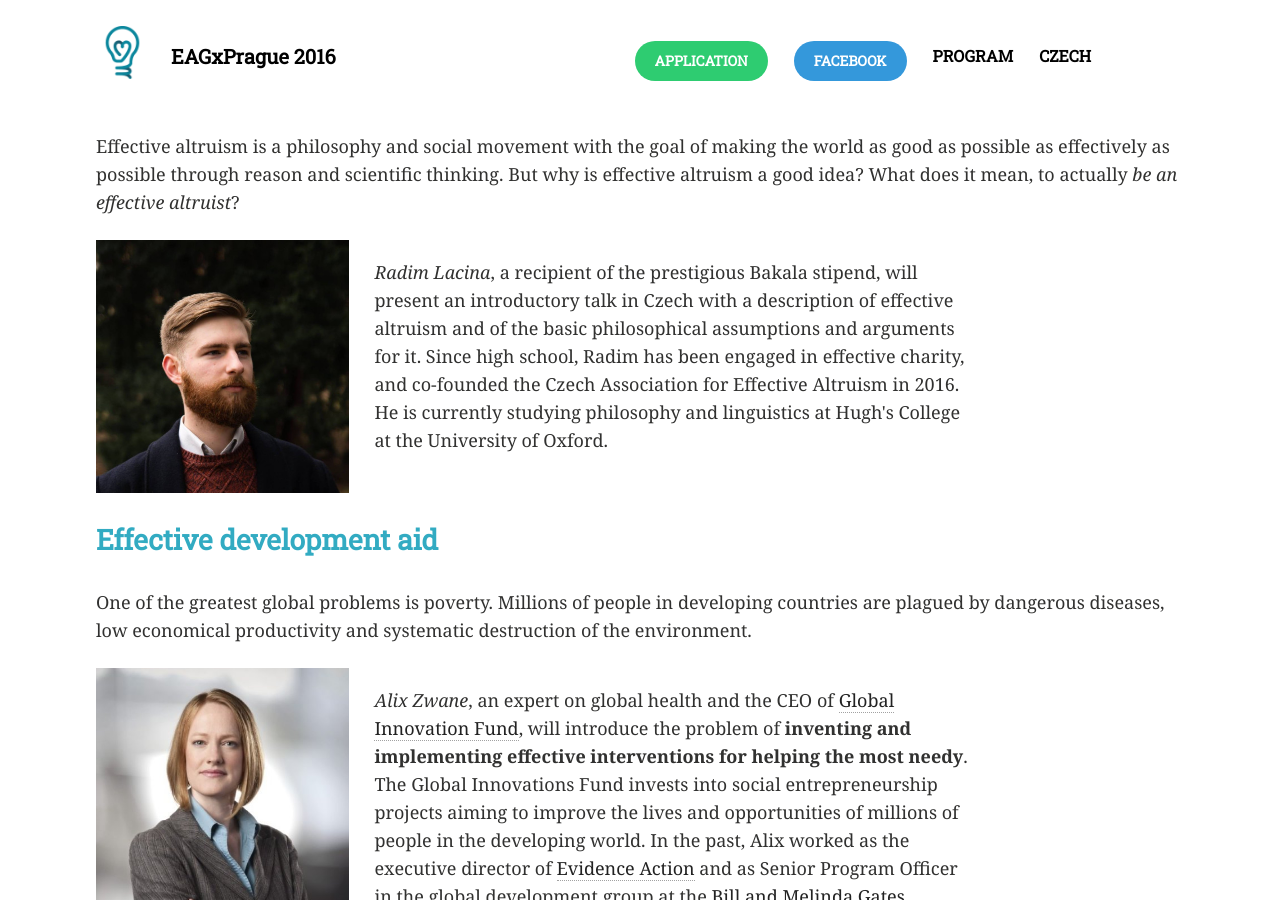
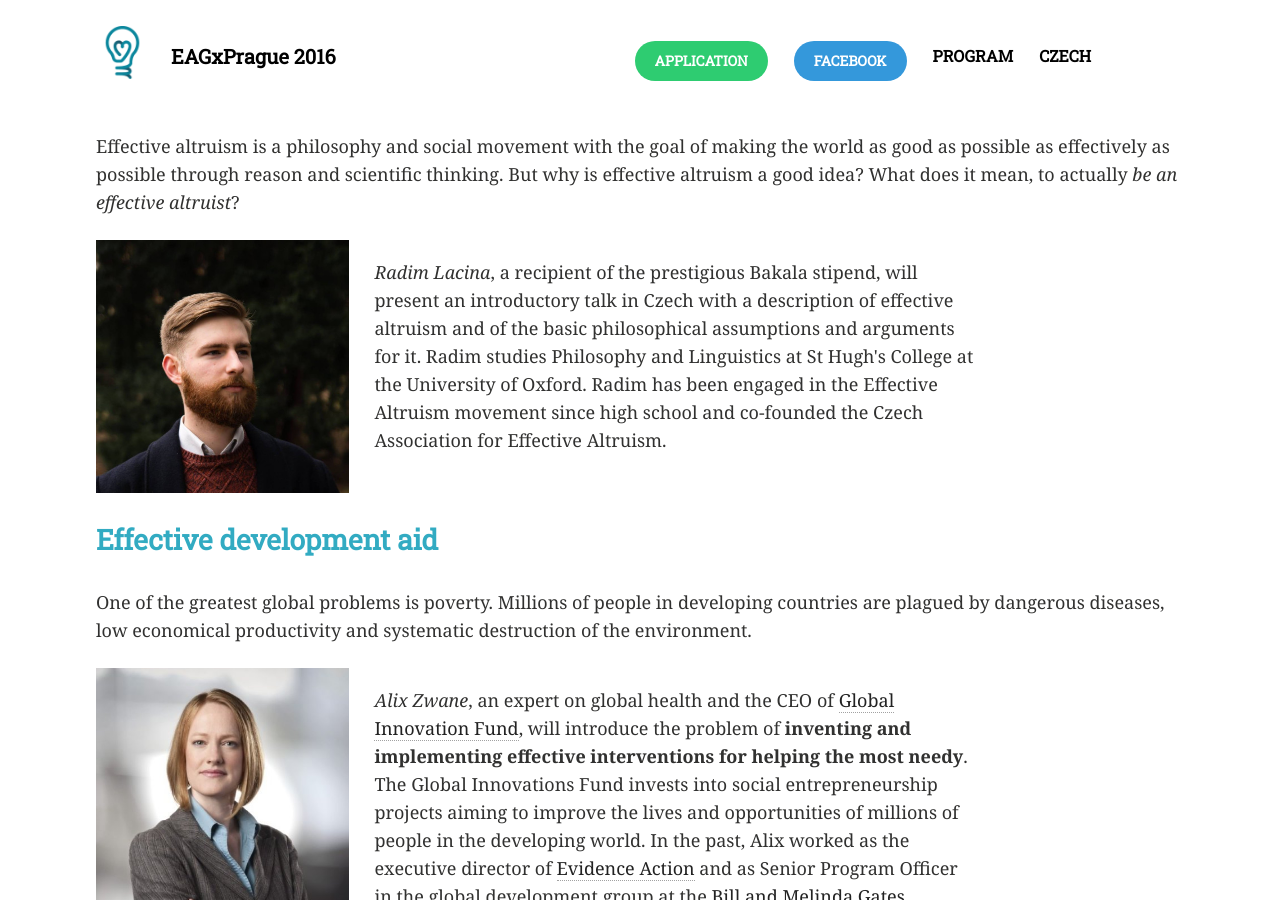
Before and after one commit to ea-czech-republic/eagxprague.org, a Jekyll site: the page built from english.md, in a window 1280 px wide and 900 px high, scrolled down 1311 px. Built offline with Jekyll 4.4.1, drawn with Linux system fonts in a browser that asks for light colours; nearby versions of some CDN libraries.

Commit message:
Update dle Radima

```diff
--- a/english.md
+++ b/english.md
@@ -26,9 +26,9 @@
 <i>Radim Lacina</i>, a recipient of the prestigious Bakala stipend, will
 present an introductory talk in Czech with a description of effective altruism
 and of the basic philosophical assumptions and arguments for it.
-Since high school, Radim has been engaged in effective charity, and co-founded
-the Czech Association for Effective Altruism in 2016. He is currently studying
-philosophy and linguistics at Hugh's College at the University of Oxford.
+Radim studies Philosophy and Linguistics at St Hugh's College at the University
+of Oxford. Radim has been engaged in the Effective Altruism movement since high
+school and co-founded the Czech Association for Effective Altruism.
 </p>
 </div>
 </div>
```
